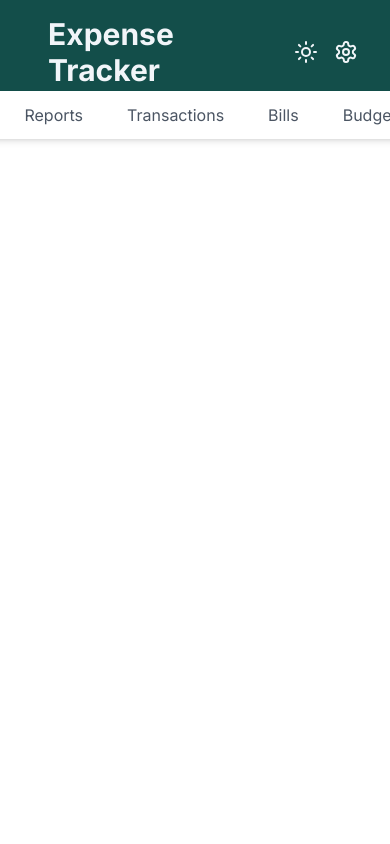
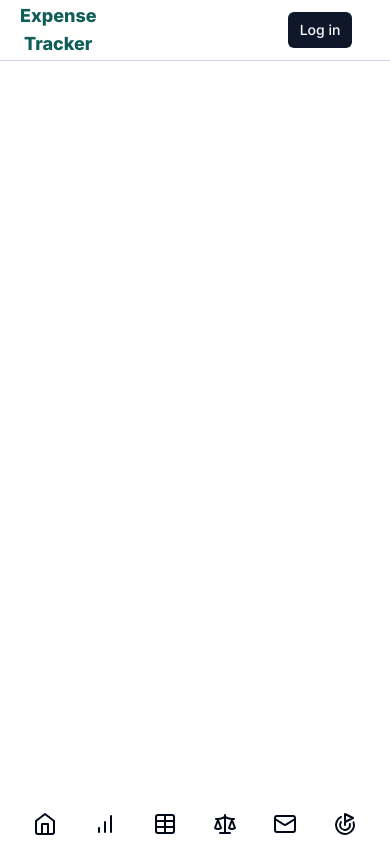
Before and after one commit to brianhadskis/expense-tracker, a Next.js app: page / in a window 390 px wide. Built offline with nearby package versions, Linux system fonts and the light colour scheme.

Commit message:
feature: redesigned header and navigation - improved styling of header and navbar, and made them responsive - changed navbar to use mapping rather than copy pasta - added shadcn-ui button component

```diff
--- a/app/layout.tsx
+++ b/app/layout.tsx
@@ -2,12 +2,13 @@ import type { Metadata } from "next";
 import { Inter } from "next/font/google";
 import "./globals.css";
 import Header from "@/components/header";
+import Navbar from "@/components/navbar";
 
 const inter = Inter({ subsets: ["latin"] });
 
 export const metadata: Metadata = {
-  title: "Create Next App",
-  description: "Generated by create next app",
+  title: "Expense Tracker",
+  description: "Track your expenses with ease.",
 };
 
 export default function RootLayout({
@@ -20,6 +21,9 @@ export default function RootLayout({
       <body className={inter.className}>
         <Header />
         {children}
+        <div className="fixed w-full flex justify-evenly items-center bottom-0 sm:hidden">
+          <Navbar />
+        </div>
       </body>
     </html>
   );
--- a/components/header.tsx
+++ b/components/header.tsx
@@ -1,23 +1,42 @@
-import React from "react";
-
-import { Settings } from "lucide-react";
-import { Moon, Sun } from "lucide-react";
+import { Bell, Settings, Sun, User } from "lucide-react";
+import Link from "next/link";
+import { buttonVariants } from "./ui/button";
+import { cn } from "@/lib/utils";
 import Navbar from "./navbar";
 
 export default function Header() {
   return (
-    <header className="fixed w-full bg-teal-900 text-slate-100">
-      <div className="relative flex flex-col">
-        <div className="flex justify-between mr-8 ml-8">
-          <h1 className="text-3xl font-bold m-4">Expense Tracker</h1>
-          <div className="flex gap-4 justify-center items-center text-2xl">
-            <Sun />
-            <Settings />
-          </div>
+    <header className="fixed top-0 w-full bg-white/75 backdrop-blur-lg transition-all text-teal-800 border-b border-slate-300">
+      <div className="flex items-center justify-between mx-auto">
+        <div className="pl-5 w-35 flex flex-col">
+          <h1 className="text-lg font-extrabold lg:text-xl text-center">
+            Expense
+          </h1>
+          <h1 className="text-lg font-extrabold lg:text-xl text-center">
+            Tracker
+          </h1>
         </div>
 
-        <div className="flex items-center justify-center absolute -bottom-1/3 left-1/2 -translate-x-1/2 bg-white rounded-full shadow-md pl-5 pr-5">
+        <div className="hidden sm:block">
           <Navbar />
+        </div>
+
+        <div className="flex gap-6 justify-center items-center text-lg my-3 mx-5">
+          <div className="w-[100px] flex justify-center items-center">
+            <div>
+              <Link
+                href="/login"
+                className={cn(
+                  buttonVariants({
+                    variant: "default",
+                    size: "sm",
+                  })
+                )}
+              >
+                <p>Log in</p>
+              </Link>
+            </div>
+          </div>
         </div>
       </div>
     </header>
--- a/components/navbar.tsx
+++ b/components/navbar.tsx
@@ -7,73 +7,37 @@ import {
   NavigationMenuLink,
 } from "@/components/ui/navigation-menu";
 import Link from "next/link";
+import { NAVIGATION } from "@/config";
+import { usePathname } from "next/navigation";
+import { buttonVariants } from "./ui/button";
+import { cn } from "@/lib/utils";
 
 export default function Navbar() {
+  const pathName = usePathname();
   return (
-    <NavigationMenu className="flex gap-5 h-[3rem] list-none">
-      <NavigationMenuItem className="flex justify-center h-full items-center">
-        <NavigationMenuLink
-          className="h-2/3 rounded-full text-gray-600 hover:text-gray-800 hover:bg-slate-100 p-3"
-          asChild
-        >
-          <Link href="/dashboard" className="flex justify-center items-center">
-            Dashboard
-          </Link>
-        </NavigationMenuLink>
-      </NavigationMenuItem>
-      <NavigationMenuItem className="flex justify-center h-full items-center">
-        <NavigationMenuLink
-          className="h-2/3 rounded-full text-gray-600 hover:text-gray-800 hover:bg-slate-100 p-3"
-          asChild
-        >
-          <Link href="/reports" className="flex justify-center items-center">
-            Reports
-          </Link>
-        </NavigationMenuLink>
-      </NavigationMenuItem>
-      <NavigationMenuItem className="flex justify-center h-full items-center">
-        <NavigationMenuLink
-          className="h-2/3 rounded-full text-gray-600 hover:text-gray-800 hover:bg-slate-100 p-3"
-          asChild
-        >
-          <Link
-            href="/transactions"
-            className="flex justify-center items-center"
-          >
-            Transactions
-          </Link>
-        </NavigationMenuLink>
-      </NavigationMenuItem>
-      <NavigationMenuItem className="flex justify-center h-full items-center">
-        <NavigationMenuLink
-          className="h-2/3 rounded-full text-gray-600 hover:text-gray-800 hover:bg-slate-100 p-3"
-          asChild
-        >
-          <Link href="/bills" className="flex justify-center items-center">
-            Bills
-          </Link>
-        </NavigationMenuLink>
-      </NavigationMenuItem>
-      <NavigationMenuItem className="flex justify-center h-full items-center">
-        <NavigationMenuLink
-          className="h-2/3 rounded-full text-gray-600 hover:text-gray-800 hover:bg-slate-100 p-3"
-          asChild
-        >
-          <Link href="/budgets" className="flex justify-center items-center">
-            Budgets
-          </Link>
-        </NavigationMenuLink>
-      </NavigationMenuItem>
-      <NavigationMenuItem className="flex justify-center h-full items-center">
-        <NavigationMenuLink
-          className="h-2/3 rounded-full text-gray-600 hover:text-gray-800 hover:bg-slate-100 p-3"
-          asChild
-        >
-          <Link href="/goals" className="flex justify-center items-center">
-            Goals
-          </Link>
-        </NavigationMenuLink>
-      </NavigationMenuItem>
+    <NavigationMenu className="list-none gap-1">
+      {NAVIGATION.map((nav) => {
+        const isActive = nav.href === pathName;
+        const NavIcon = nav.icon;
+        return (
+          <NavigationMenuItem>
+            <NavigationMenuLink asChild>
+              <Link
+                key={nav.name}
+                href={nav.href}
+                className={buttonVariants({
+                  variant: isActive ? "secondary" : "ghost",
+                  size: "default",
+                  className: cn("gap-1.5"),
+                })}
+              >
+                <NavIcon />
+                <p className="hidden lg:flex">{nav.name}</p>
+              </Link>
+            </NavigationMenuLink>
+          </NavigationMenuItem>
+        );
+      })}
     </NavigationMenu>
   );
 }
--- /dev/null
+++ b/components/ui/button.tsx
@@ -0,0 +1,56 @@
+import * as React from "react"
+import { Slot } from "@radix-ui/react-slot"
+import { cva, type VariantProps } from "class-variance-authority"
+
+import { cn } from "@/lib/utils"
+
+const buttonVariants = cva(
+  "inline-flex items-center justify-center whitespace-nowrap rounded-md text-sm font-medium ring-offset-background transition-colors focus-visible:outline-none focus-visible:ring-2 focus-visible:ring-ring focus-visible:ring-offset-2 disabled:pointer-events-none disabled:opacity-50",
+  {
+    variants: {
+      variant: {
+        default: "bg-primary text-primary-foreground hover:bg-primary/90",
+        destructive:
+          "bg-destructive text-destructive-foreground hover:bg-destructive/90",
+        outline:
+          "border border-input bg-background hover:bg-accent hover:text-accent-foreground",
+        secondary:
+          "bg-secondary text-secondary-foreground hover:bg-secondary/80",
+        ghost: "hover:bg-accent hover:text-accent-foreground",
+        link: "text-primary underline-offset-4 hover:underline",
+      },
+      size: {
+        default: "h-10 px-4 py-2",
+        sm: "h-9 rounded-md px-3",
+        lg: "h-11 rounded-md px-8",
+        icon: "h-10 w-10",
+      },
+    },
+    defaultVariants: {
+      variant: "default",
+      size: "default",
+    },
+  }
+)
+
+export interface ButtonProps
+  extends React.ButtonHTMLAttributes<HTMLButtonElement>,
+    VariantProps<typeof buttonVariants> {
+  asChild?: boolean
+}
+
+const Button = React.forwardRef<HTMLButtonElement, ButtonProps>(
+  ({ className, variant, size, asChild = false, ...props }, ref) => {
+    const Comp = asChild ? Slot : "button"
+    return (
+      <Comp
+        className={cn(buttonVariants({ variant, size, className }))}
+        ref={ref}
+        {...props}
+      />
+    )
+  }
+)
+Button.displayName = "Button"
+
+export { Button, buttonVariants }
--- a/config/index.ts
+++ b/config/index.ts
@@ -1,10 +1,6 @@
 import { Home, BarChart, Table, Mail, Goal, Scale, LogIn } from "lucide-react";
 
 export const NAVIGATION = [
-  {
-    name: "Home",
-    href: "/",
-  },
   {
     name: "Dashboard",
     href: "/dashboard",
@@ -41,9 +37,4 @@ export const NAVIGATION = [
     icon: Goal,
     loginRequired: true,
   },
-  {
-    name: "Login",
-    href: "/login",
-    icon: LogIn,
-  },
 ];
--- a/package.json
+++ b/package.json
@@ -13,6 +13,7 @@
     "@auth/prisma-adapter": "^1.0.9",
     "@prisma/client": "^5.7.0",
     "@radix-ui/react-navigation-menu": "^1.1.4",
+    "@radix-ui/react-slot": "^1.0.2",
     "class-variance-authority": "^0.7.0",
     "clsx": "^2.0.0",
     "lucide-react": "^0.294.0",
```
Also changed, not shown: 1 other file (tests, documents, lock files or other folders).
